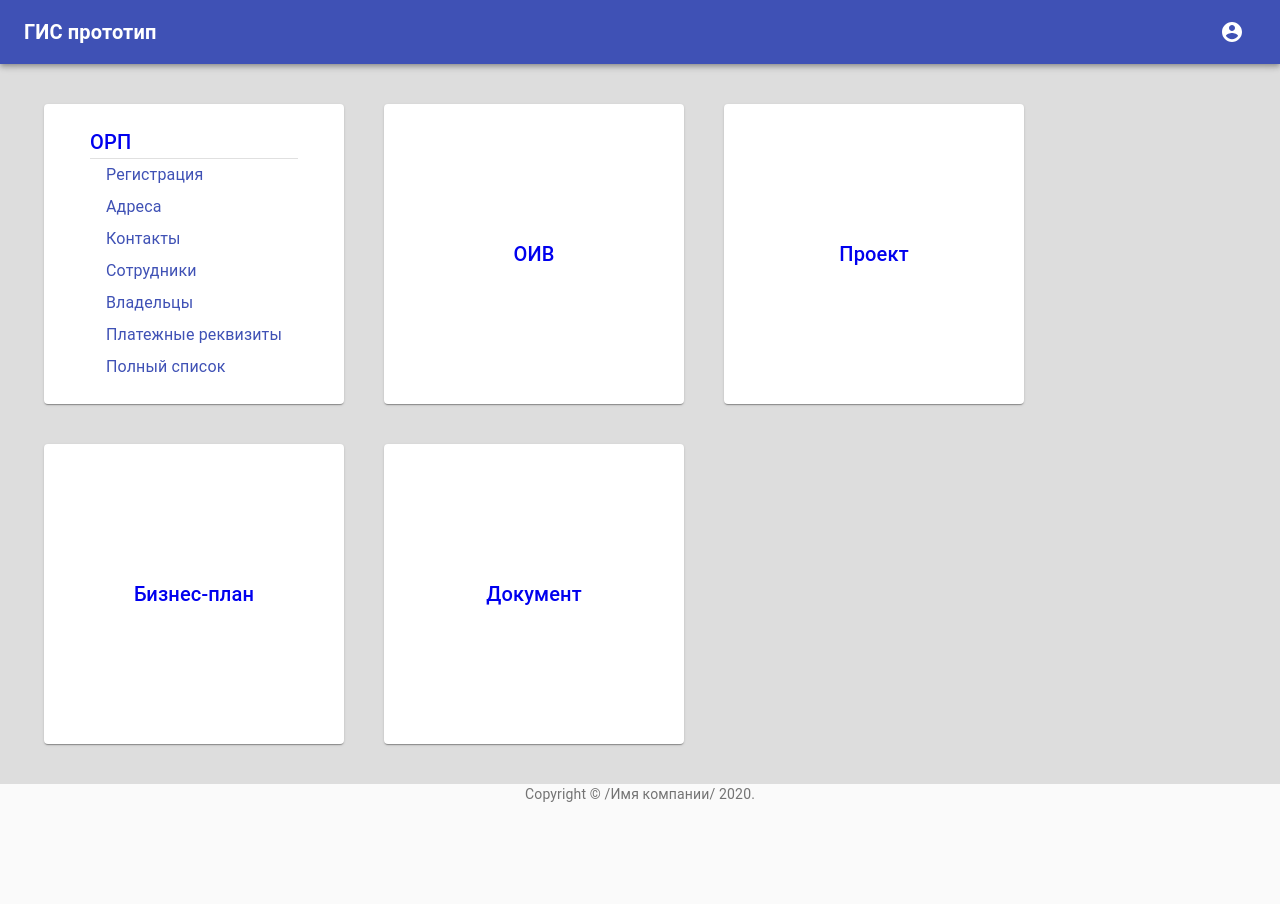
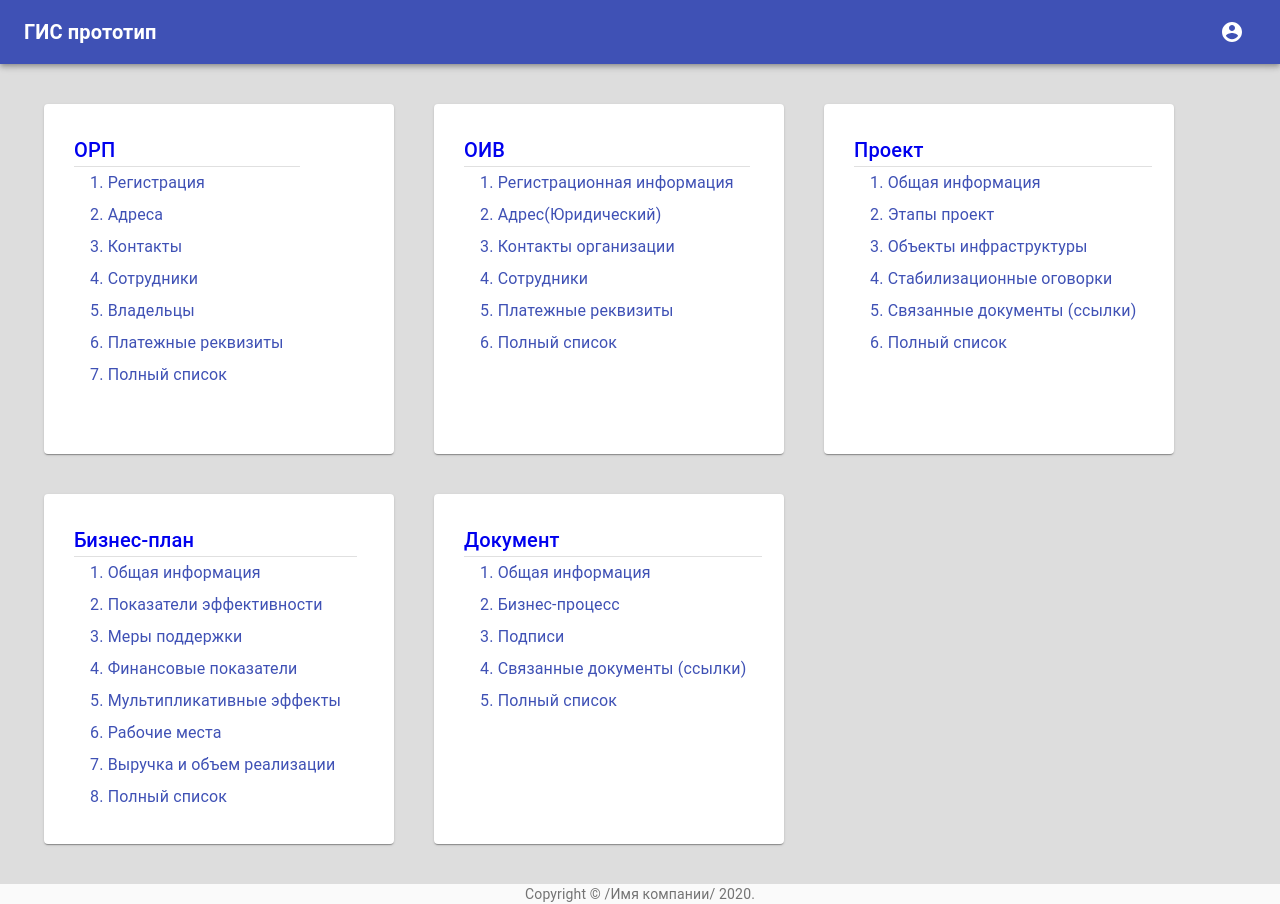
Before and after one commit to Vvtu/proto, a React (Create React App) app: page / in a window 1280 px wide. Before the commit the page ends 804 px from the top, so only its background shows below. Built offline with nearby package versions, Linux system fonts and the light colour scheme.

Commit message:
fix subNames

```diff
--- a/src/main/Widget.tsx
+++ b/src/main/Widget.tsx
@@ -22,8 +22,8 @@ const useStyles = makeStyles((theme) => ({
     },
 
     paper: {
-        height: 300,
-        width: 300,
+        height: 350,
+        width: 350,
         display: 'flex',
         flexDirection: 'row',
         justifyContent: 'start',
@@ -37,8 +37,9 @@ const useStyles = makeStyles((theme) => ({
         height: '100%',
         display: 'flex',
         flexDirection: 'row',
-        justifyContent: 'center',
-        alignItems: 'center',
+        justifyContent: 'flex-start',
+        alignItems: 'flex-start',
+        padding: "30px 0 30px 30px"
     }
     ,
     itemHeight: {
@@ -82,7 +83,7 @@ export default function Widget(props: any) {
                                         <ListItemText
                                             primary={
                                                 <Typography variant="subtitle1" color="primary" noWrap>
-                                                    {subName}
+                                                    {`${index + 1}. ${subName}`}
                                                 </Typography>}
                                             className={classes.link} />
                                     </ListItem>
--- a/src/main/index.tsx
+++ b/src/main/index.tsx
@@ -26,6 +26,43 @@ const useStyles = makeStyles((theme) => ({
 
 const TIP_MESSAGE = "Извините, этот модуль еще не разработан.";
 
+const OIV_SUBNAMES = [
+    "Регистрационная информация",
+    "Адрес(Юридический)",
+    "Контакты организации",
+    "Сотрудники",
+    "Платежные реквизиты",
+    "Полный список",
+]
+
+const PROJECT_SUBNAMES = [
+    "Общая информация",
+    "Этапы проект",
+    "Объекты инфраструктуры",
+    "Стабилизационные оговорки",
+    "Связанные документы (ссылки)",
+    "Полный список",
+];
+
+const BUSINESS_PLAN_SUBNAMES = [
+    "Общая информация",
+    "Показатели эффективности",
+    "Меры поддержки",
+    "Финансовые показатели",
+    "Мультипликативные эффекты",
+    "Рабочие места",
+    "Выручка и объем реализации",
+    "Полный список"
+]
+
+const DOCUMENT_SUBNAMES = [
+    "Общая информация",
+    "Бизнес-процесс",
+    "Подписи",
+    "Связанные документы (ссылки)",
+    "Полный список"
+]
+
 export default function Main() {
     const classes = useStyles();
 
@@ -41,10 +78,14 @@ export default function Main() {
                     label={`ОРП`} tip={"ОРП это такая большая форма с многими полями"}
                     subNames={customerFormSteps} >
                 </Widget>
-                <Widget setErrorFired={setErrorFired} label={`ОИВ`} tip={TIP_MESSAGE} />
-                <Widget setErrorFired={setErrorFired} label={`Проект`} tip={TIP_MESSAGE} />
-                <Widget setErrorFired={setErrorFired} label={`Бизнес-план`} tip={TIP_MESSAGE} />
-                <Widget setErrorFired={setErrorFired} label={`Документ`} tip={TIP_MESSAGE} />
+                <Widget
+                    setErrorFired={setErrorFired}
+                    label={`ОИВ`} tip={TIP_MESSAGE}
+                    subNames={OIV_SUBNAMES}
+                />
+                <Widget setErrorFired={setErrorFired} label={`Проект`} tip={TIP_MESSAGE} subNames={PROJECT_SUBNAMES} />
+                <Widget setErrorFired={setErrorFired} label={`Бизнес-план`} tip={TIP_MESSAGE} subNames={BUSINESS_PLAN_SUBNAMES} />
+                <Widget setErrorFired={setErrorFired} label={`Документ`} tip={TIP_MESSAGE} subNames={DOCUMENT_SUBNAMES} />
             </Container>
             <Copyright />
             {errorFired && <TransitionsModal
```
